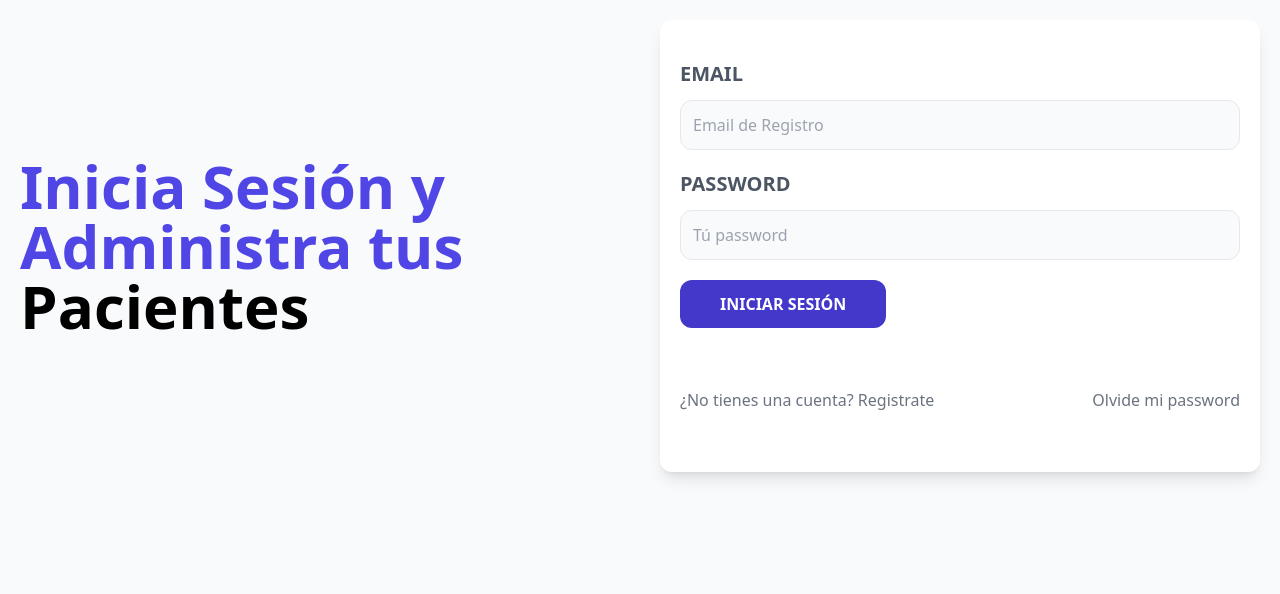
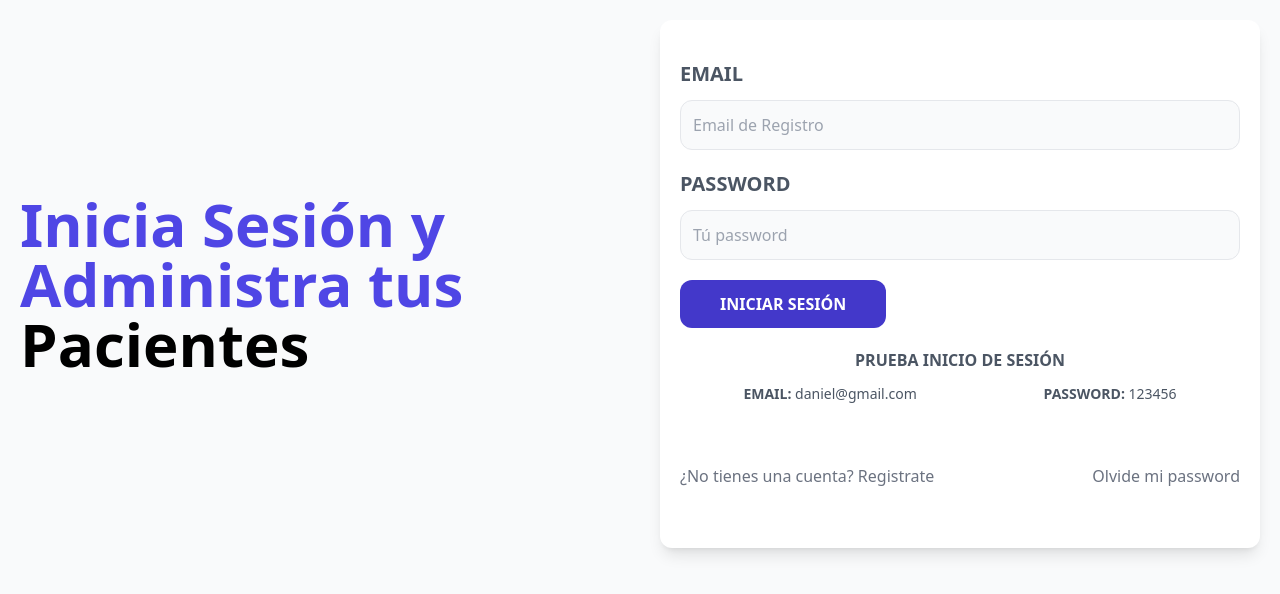
Before and after one commit to DanielMontiel1397/P05_Administrador-Pacientes-Veterinaria-FRONTEND, a React (Vite) app: page / in a window 1280 px wide. Shown: the top 594 px of the page. Built offline with nearby package versions, Linux system fonts and the light colour scheme; no server answers.

Commit message:
Se agrego email de prueba de inicio de sesion

```diff
--- a/src/paginas/Login.tsx
+++ b/src/paginas/Login.tsx
@@ -43,7 +43,6 @@ export default function Login() {
         email: veterinario.email,
         password: veterinario.password
       });
-
       localStorage.setItem('token',data.token)
       setVeterinario({
         email: '',
@@ -118,6 +117,13 @@ export default function Login() {
           <input type="submit" className="bg-indigo-700 w-full py-3 rounded-xl text-white uppercase font-bold hover:cursor-pointer hover:bg-indigo-800 md:w-auto px-10" value="Iniciar Sesión"/>
 
         </form>
+        <div className="my-5">
+          <label className="text-center uppercase text-gray-600 block text-l font-bold">Prueba Inicio de Sesión</label>
+          <div className="flex justify-around my-3">
+            <label className="uppercase text-gray-600 block text-sm font-bold">Email: <span className="font-normal lowercase">daniel@gmail.com</span></label>
+            <label className="uppercase text-gray-600 block text-sm font-bold">Password: <span className="font-normal lowercase">123456</span></label>
+          </div>
+        </div>
         <nav className="mt-10 lg:flex lg:justify-between">
           <Link className="block text-center my-5 text-gray-500" to="/registrar">¿No tienes una cuenta? Registrate</Link>
           <Link className="block text-center my-5 text-gray-500" to="/olvide-password">Olvide mi password</Link>
```
